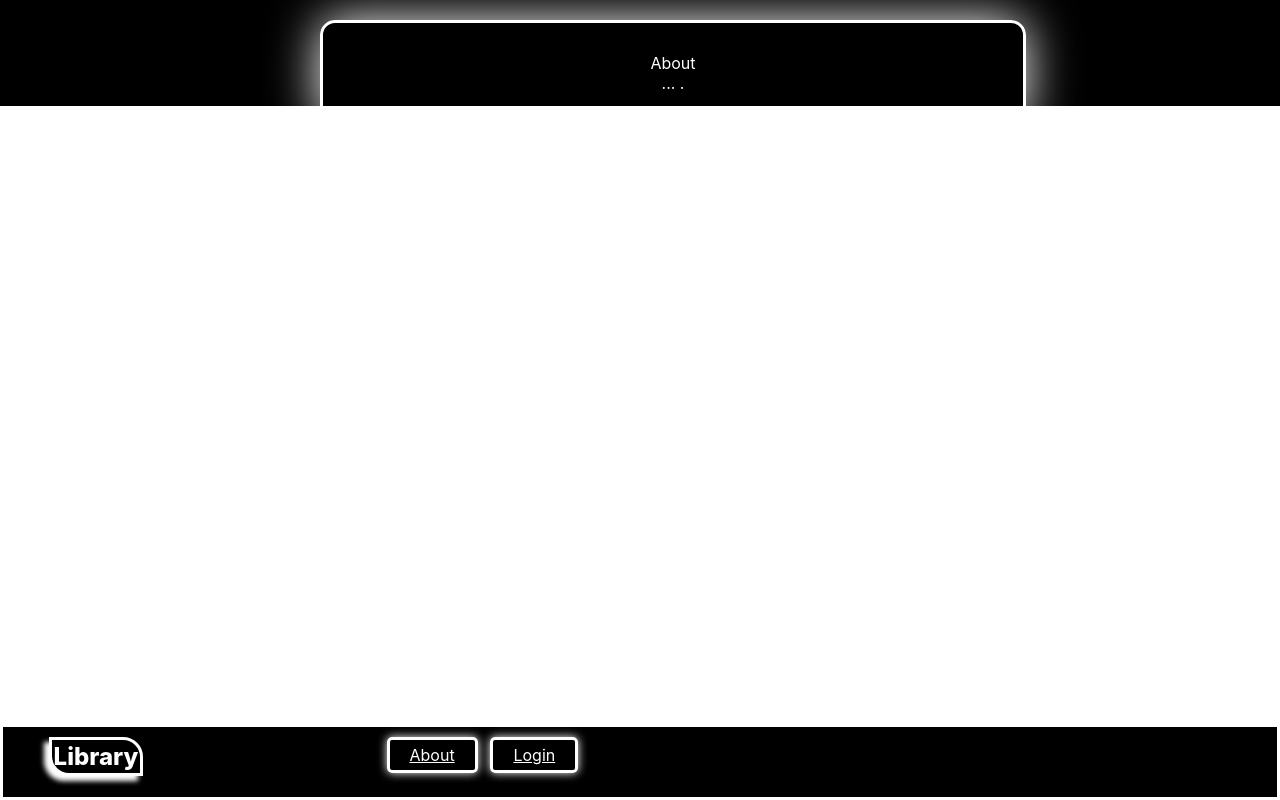
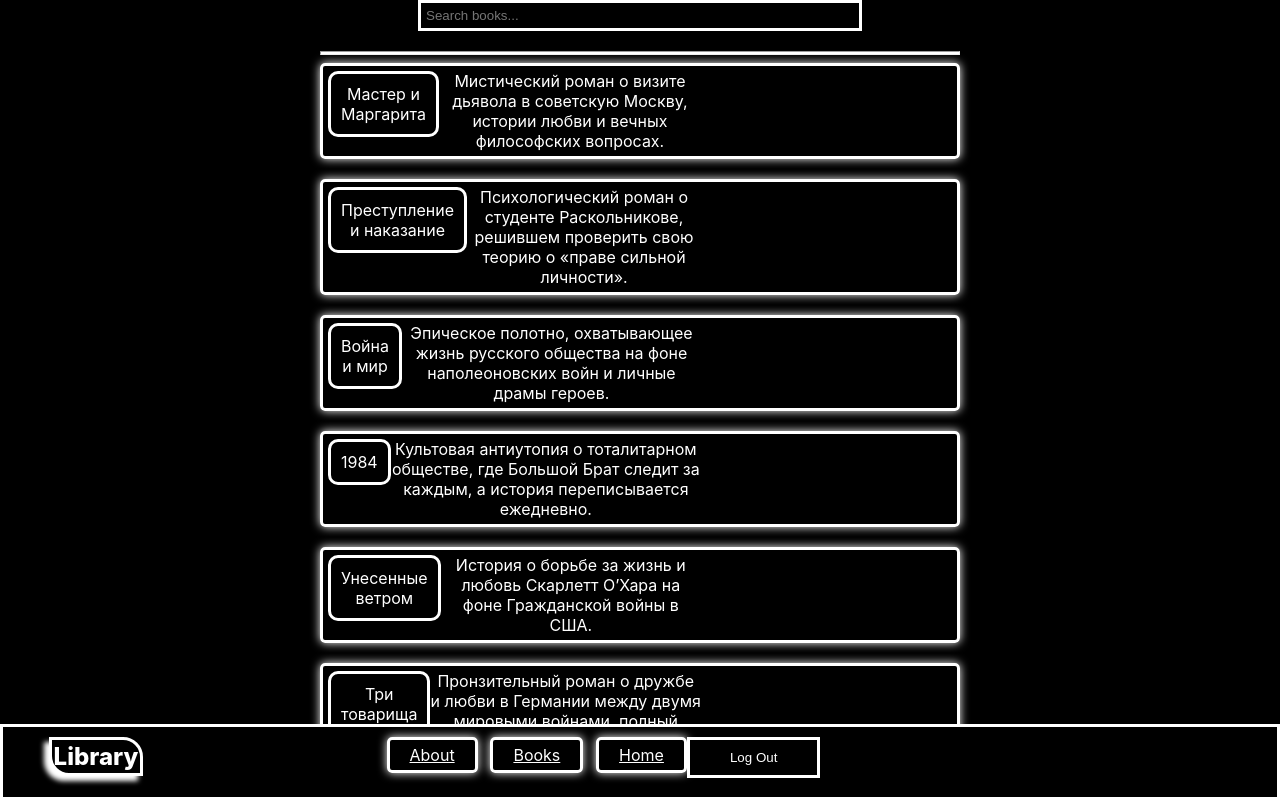
Before and after one commit to feodorbrick-ctrl/MinecraftWebPet, a React (Create React App) app in the folder library-app/: page /books in a window 1280 px wide. Before the commit this address led to /. Shown: the top 800 px of the page. Built offline with nearby package versions, Linux system fonts and the light colour scheme.

Commit message:
you can search books

```diff
--- a/library-app/src/components/AppRouter.js
+++ b/library-app/src/components/AppRouter.js
@@ -64,7 +64,10 @@ function AppRouter() {
                             visible = {isVisibleLogOutModal}
                             children = {[
                                 <p key='Are you sure to log out'>Are you sure to log out</p>,
-                                <MyButton key={'Yes I`m sure'} btnName={'Yes I`m sure'} callback={ () => setUserLoggedIn(false)} />
+                                <MyButton key={'Yes I`m sure'} btnName={'Yes I`m sure'} callback={ () => {
+                                    setUserLoggedIn(false)
+                                    setVisibleLogOutModal(false)
+                                }} />
                             ]}
                         />
                     </div>
--- a/library-app/src/index.js
+++ b/library-app/src/index.js
@@ -6,12 +6,11 @@ import App from './App';
 const Context = React.createContext(null);
 
 const ContextProvider = ({ children }) => {
-    const [isUserLoggedIn, setUserLoggedIn] = React.useState(false);
+    const [isUserLoggedIn, setUserLoggedIn] = React.useState(true);
     const [userData, setUserData] = useState({
         userName: '',
         password: '',
     });
-    const [isBlueTheme, setIsBlueTheme] = useState(false);
 
     let savedUsersPassword = []
     let savedUsersNames = []
@@ -23,8 +22,6 @@ const ContextProvider = ({ children }) => {
         savedUsersNames,
         userData,
         setUserData,
-        isBlueTheme,
-        setIsBlueTheme,
     };
 
     return (
--- a/library-app/src/pages/searchBooks.jsx
+++ b/library-app/src/pages/searchBooks.jsx
@@ -1,25 +1,43 @@
-import React, {useState} from 'react';
+import React, { useEffect, useState } from 'react';
 import MyInput from "../components/UI/MyInput/MyInput";
-import cl from '../styles/SearchBooks.module.css'
+import cl from '../styles/SearchBooks.module.css';
 import BookField from "../components/UI/bookField/bookField";
 import { booksArray } from "../router/bookArray";
 
 const SearchBooks = () => {
-    const [searchedBooks, setSearchedBooks] = useState('');
+    const [searchedBook, setSearchedBook] = useState('');
+    const [books, setBooks] = useState(booksArray); // Просто копируем массив
+
+    useEffect(() => {
+       if (searchedBook.trim() === '') {
+            setBooks(booksArray)
+       } else {
+           setBooks(books.filter((book) => book.name.toLocaleLowerCase().includes(searchedBook.toLowerCase())));
+       }
+    }, [searchedBook]);
+
     return (
         <div className={cl.backgroundListOfBooks}>
             <MyInput
-                placeholder = 'Search books...'
-                value={searchedBooks}
-                onChange={(event) => setSearchedBooks(event.target.value)}
+                placeholder='Search books...'
+                value={searchedBook}
+                onChange={(event) => {
+                    setSearchedBook(event.target.value);
+                }}
             />
-            <hr className = 'hrTag'/>
+            <hr className='hrTag' />
             <div>
-                {booksArray.map(book =>
-                    <BookField nameBook={book.name} descriptionBook={book.description}/>
-                )
-
-                }
+                {books.length > 0 ? (
+                    books.map(book => (
+                        <BookField
+                            nameBook={book.name}
+                            descriptionBook={book.description}
+                            key={book.name}
+                        />
+                    ))
+                ) : (
+                    <p>Книги не найдены</p>
+                )}
             </div>
         </div>
     );
--- a/library-app/src/styles/AppRouter.css
+++ b/library-app/src/styles/AppRouter.css
@@ -1,6 +1,6 @@
 .App {
   width: 100vw;
-  height: 100%;
+  height: 100vh;
   background: #000000;
   text-align: center;
 }
```
